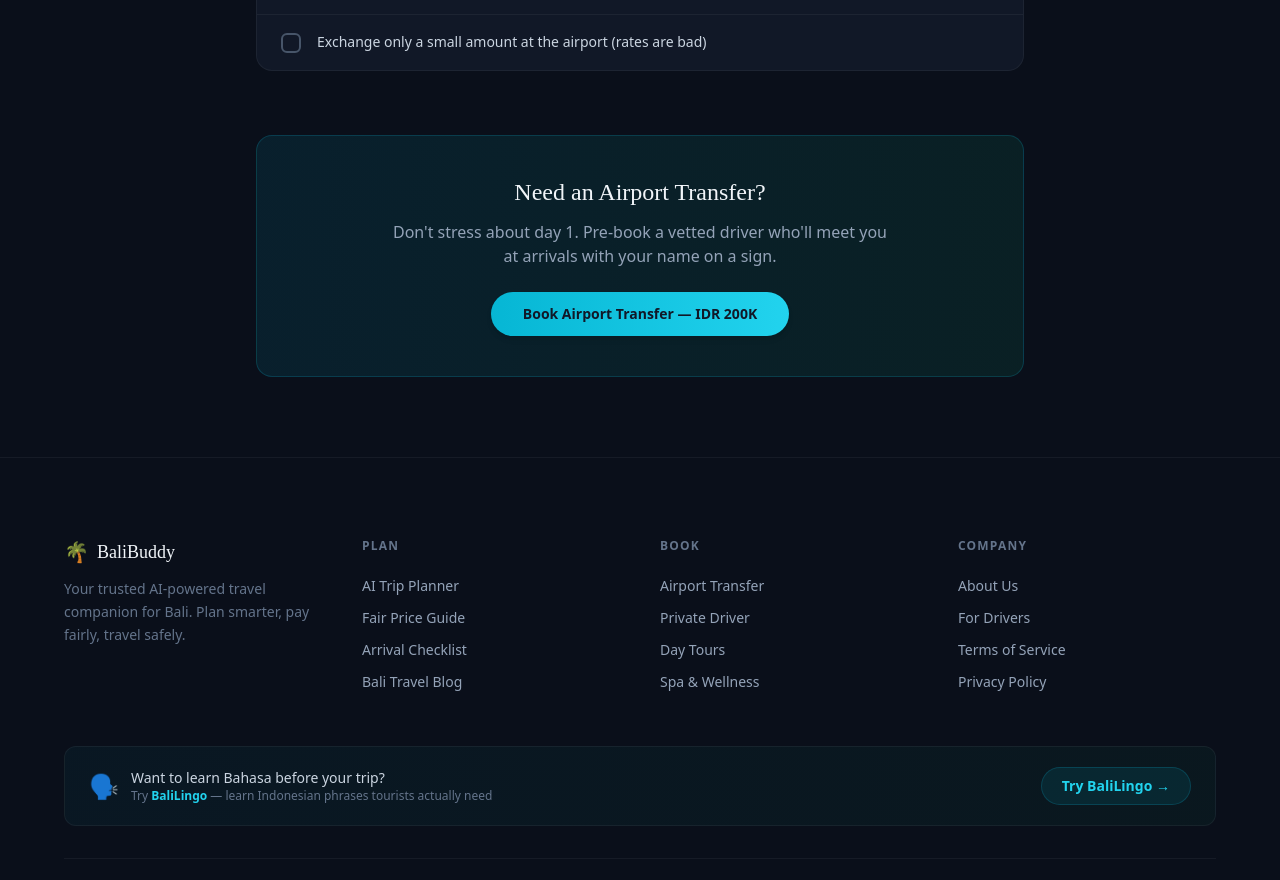
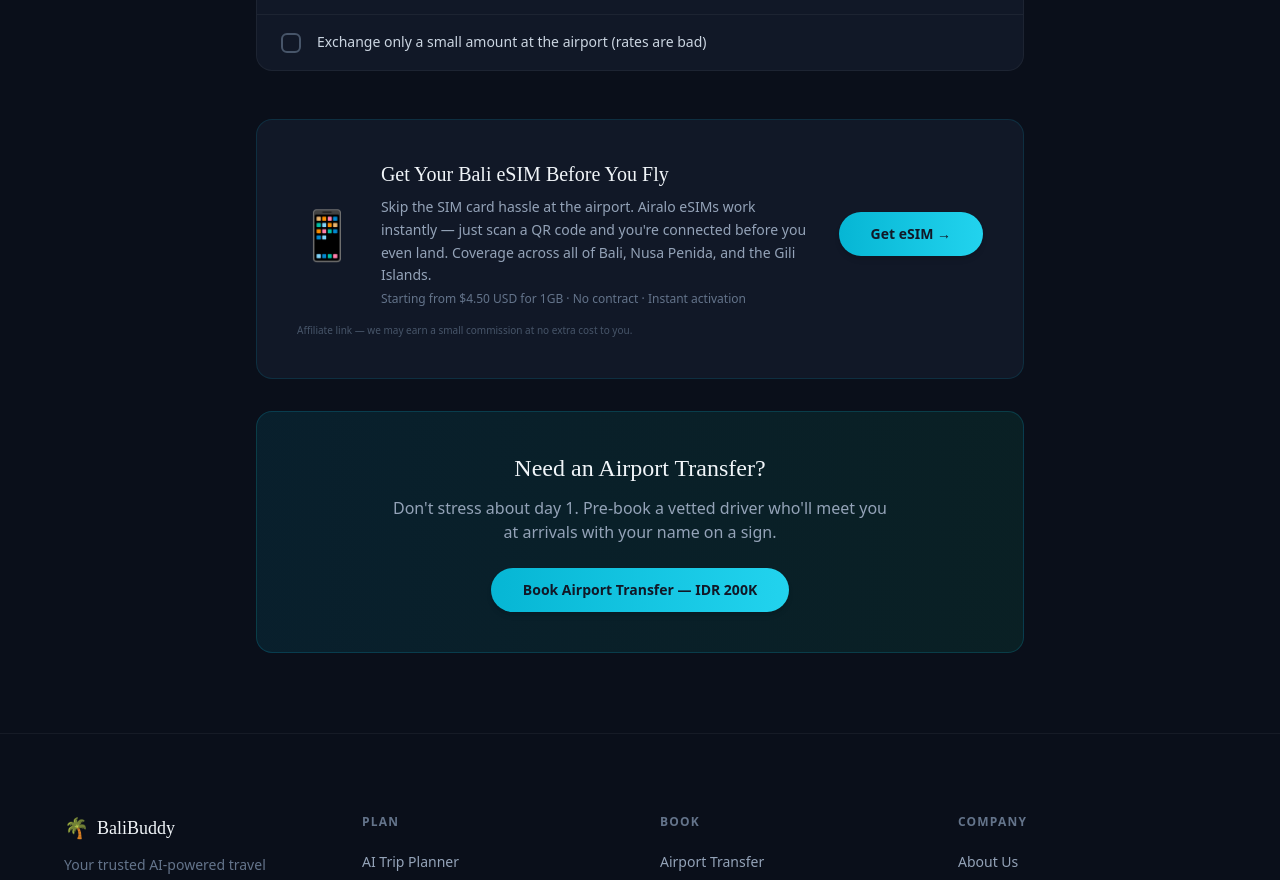
Before and after one commit to francislhj094/balibuddy, a Next.js app: page /checklist in a window 1280 px wide. Shown: the part 3948-4828 px from the top of the page. Built offline with nearby package versions, Linux system fonts and the light colour scheme; no server answers.

Commit message:
Add Airalo eSIM affiliate links on services and checklist pages with FTC disclosure

```diff
--- a/src/app/checklist/page.js
+++ b/src/app/checklist/page.js
@@ -201,8 +201,31 @@
           })}
         </div>
 
+        {/* eSIM Recommendation */}
+        <div className="mt-12 bg-[#111827] border border-cyan-500/15 rounded-2xl p-8 sm:p-10">
+          <div className="flex flex-col sm:flex-row items-start sm:items-center gap-6">
+            <div className="text-5xl">📱</div>
+            <div className="flex-1">
+              <h3 className="font-display text-xl mb-2">Get Your Bali eSIM Before You Fly</h3>
+              <p className="text-slate-400 text-sm leading-relaxed mb-1">
+                Skip the SIM card hassle at the airport. Airalo eSIMs work instantly — just scan a QR code and you&apos;re connected before you even land. Coverage across all of Bali, Nusa Penida, and the Gili Islands.
+              </p>
+              <p className="text-slate-500 text-xs">Starting from $4.50 USD for 1GB · No contract · Instant activation</p>
+            </div>
+            <a
+              href="https://www.airalo.com/indonesia?ref=balibuddy"
+              target="_blank"
+              rel="noopener noreferrer"
+              className="inline-block px-8 py-3 rounded-full bg-gradient-to-r from-cyan-500 to-cyan-400 text-gray-900 font-semibold text-sm shadow-md hover:shadow-cyan-500/25 transition-all hover:-translate-y-0.5 whitespace-nowrap"
+            >
+              Get eSIM →
+            </a>
+          </div>
+          <p className="text-[10px] text-slate-600 mt-4">Affiliate link — we may earn a small commission at no extra cost to you.</p>
+        </div>
+
         {/* CTA */}
-        <div className="mt-16 text-center bg-gradient-to-r from-cyan-500/10 to-emerald-500/10 border border-cyan-500/20 rounded-2xl p-10">
+        <div className="mt-8 text-center bg-gradient-to-r from-cyan-500/10 to-emerald-500/10 border border-cyan-500/20 rounded-2xl p-10">
           <h3 className="font-display text-2xl mb-3">Need an Airport Transfer?</h3>
           <p className="text-slate-400 mb-6 max-w-lg mx-auto">
             Don&apos;t stress about day 1. Pre-book a vetted driver who&apos;ll meet you at arrivals with your name on a sign.
--- a/src/components/Services.js
+++ b/src/components/Services.js
@@ -7,7 +7,7 @@
   { id: 'ubud-tour', emoji: '🌋', title: 'Ubud Day Tour', desc: 'Rice terraces, monkey forest, waterfall, coffee plantation, temple. Lunch included.', price: 'IDR 500K', usd: '~$31 USD', img: 'https://images.unsplash.com/photo-1555400038-63f5ba517a47?auto=format&fit=crop&w=600&q=80' },
   { id: 'nusa-penida', emoji: '🤿', title: 'Nusa Penida Tour', desc: 'Kelingking Beach, Angel\'s Billabong, Broken Beach, Crystal Bay. Boat + driver included.', price: 'IDR 750K', usd: '~$46 USD', img: 'https://images.unsplash.com/photo-1577717903315-1691ae25ab3f?auto=format&fit=crop&w=600&q=80' },
   { id: 'spa', emoji: '💆', title: 'Spa & Wellness Package', desc: '2-hour Balinese massage + flower bath + body scrub at a vetted premium spa.', price: 'IDR 350K', usd: '~$22 USD', img: 'https://images.unsplash.com/photo-1544161515-4ab6ce6db874?auto=format&fit=crop&w=600&q=80' },
-  { id: 'esim', emoji: '📱', title: 'Bali eSIM + Setup', desc: '30-day unlimited data eSIM. Pre-activated before you land. No SIM card hassle.', price: '$8 USD', usd: '', img: 'https://images.unsplash.com/photo-1511707171634-5f897ff02aa9?auto=format&fit=crop&w=600&q=80' },
+  { id: 'esim', emoji: '📱', title: 'Bali eSIM + Setup', desc: '30-day unlimited data eSIM. Pre-activated before you land. No SIM card hassle.', price: '$4.50 USD', usd: '', badge: 'Recommended', img: 'https://images.unsplash.com/photo-1511707171634-5f897ff02aa9?auto=format&fit=crop&w=600&q=80', affiliate: true, affiliateUrl: 'https://www.airalo.com/indonesia?ref=balibuddy' },
 ];
 
 export default function Services() {
@@ -68,12 +68,24 @@
                     <span className="font-display text-xl text-cyan-400">{s.price}</span>
                     {s.usd && <span className="text-xs text-slate-500">{s.usd}</span>}
                   </div>
+                  {s.affiliate ? (
+                    <a
+                      href={s.affiliateUrl}
+                      target="_blank"
+                      rel="noopener noreferrer"
+                      className="block w-full py-3 rounded-full bg-gradient-to-r from-cyan-500 to-cyan-400 text-gray-900 font-semibold text-sm text-center hover:-translate-y-0.5 transition-all shadow-md shadow-cyan-500/15"
+                    >
+                      Get eSIM →
+                    </a>
+                  ) : (
                     <button
                       onClick={() => openBooking(s)}
                       className="block w-full py-3 rounded-full bg-gradient-to-r from-cyan-500 to-cyan-400 text-gray-900 font-semibold text-sm text-center hover:-translate-y-0.5 transition-all shadow-md shadow-cyan-500/15 cursor-pointer"
                     >
                       Book {s.title.split(' ')[0]}
                     </button>
+                  )}
+                  {s.affiliate && <p className="text-[10px] text-slate-600 text-center mt-2">Affiliate link — we may earn a commission</p>}
                 </div>
               </div>
             ))}
```
Lines whose indentation alone changed are shown as unchanged.
